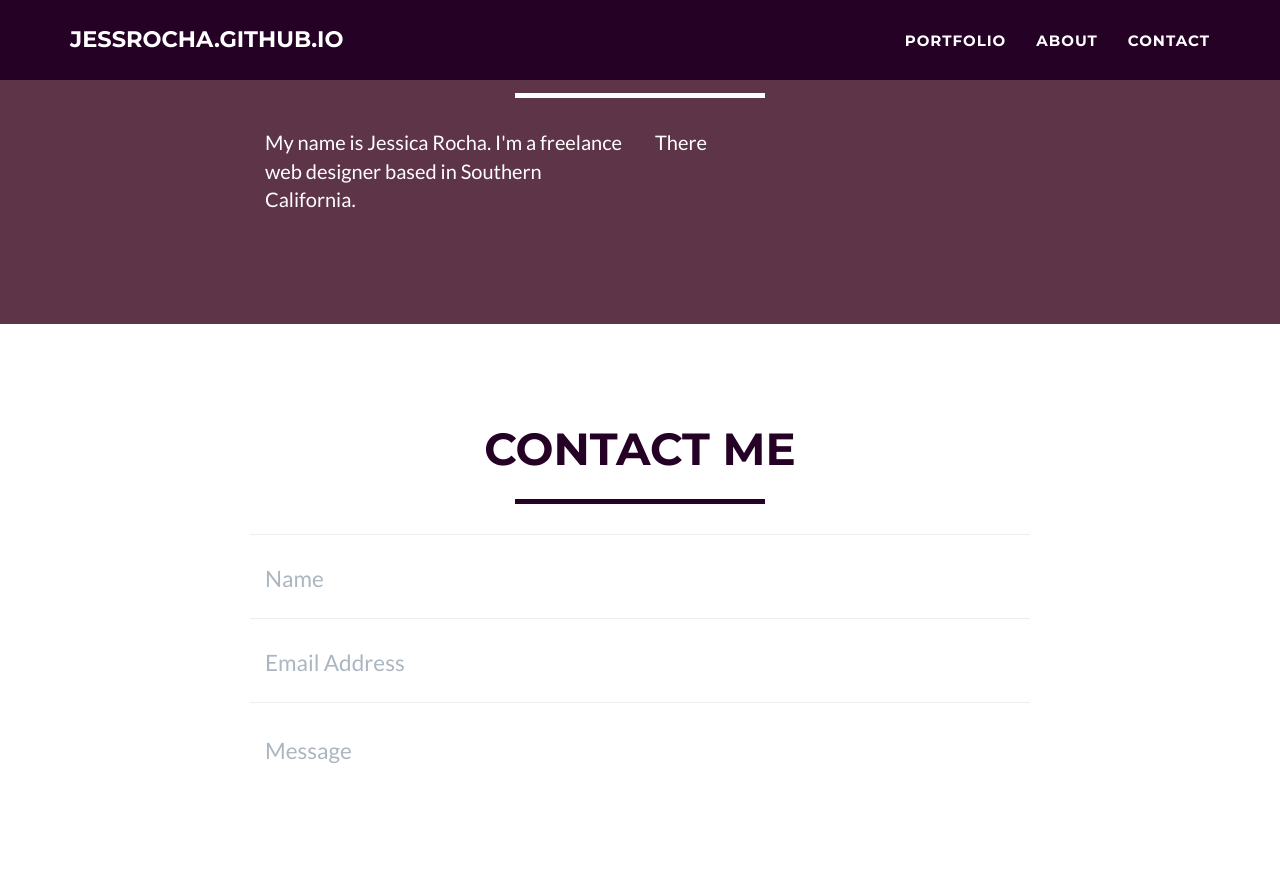
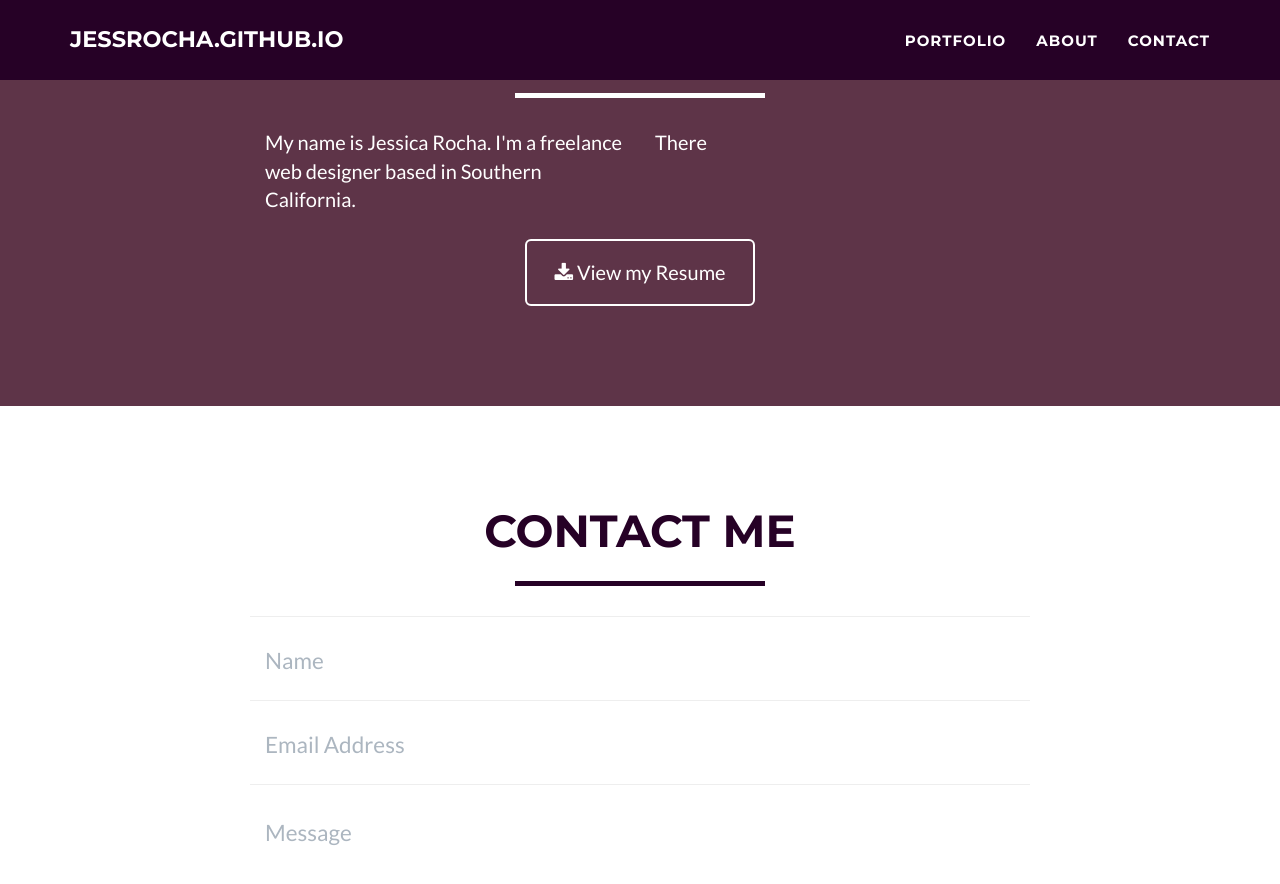
Before and after one commit to JessRocha/jessrocha.github.io, a Jekyll site: the page built from index.html, in a window 1280 px wide and 900 px high, scrolled down 1890 px. Shown: the top 884 px of the window. Built offline with Jekyll 4.4.1, drawn with Linux system fonts in a browser that asks for light colours.

Commit message:
Update about.html

```diff
--- a/_includes/about.html
+++ b/_includes/about.html
@@ -14,7 +14,11 @@
                 <div class="col-lg-4">
                     <p>There </p>
                 </div>
-
+                <div class="col-lg-8 col-lg-offset-2 text-center">
+                    <a href="#" class="btn btn-lg btn-outline">
+                        <i class="fa fa-download"></i> View my Resume
+                    </a>
+                </div>
             </div>
         </div>
     </section>
```
